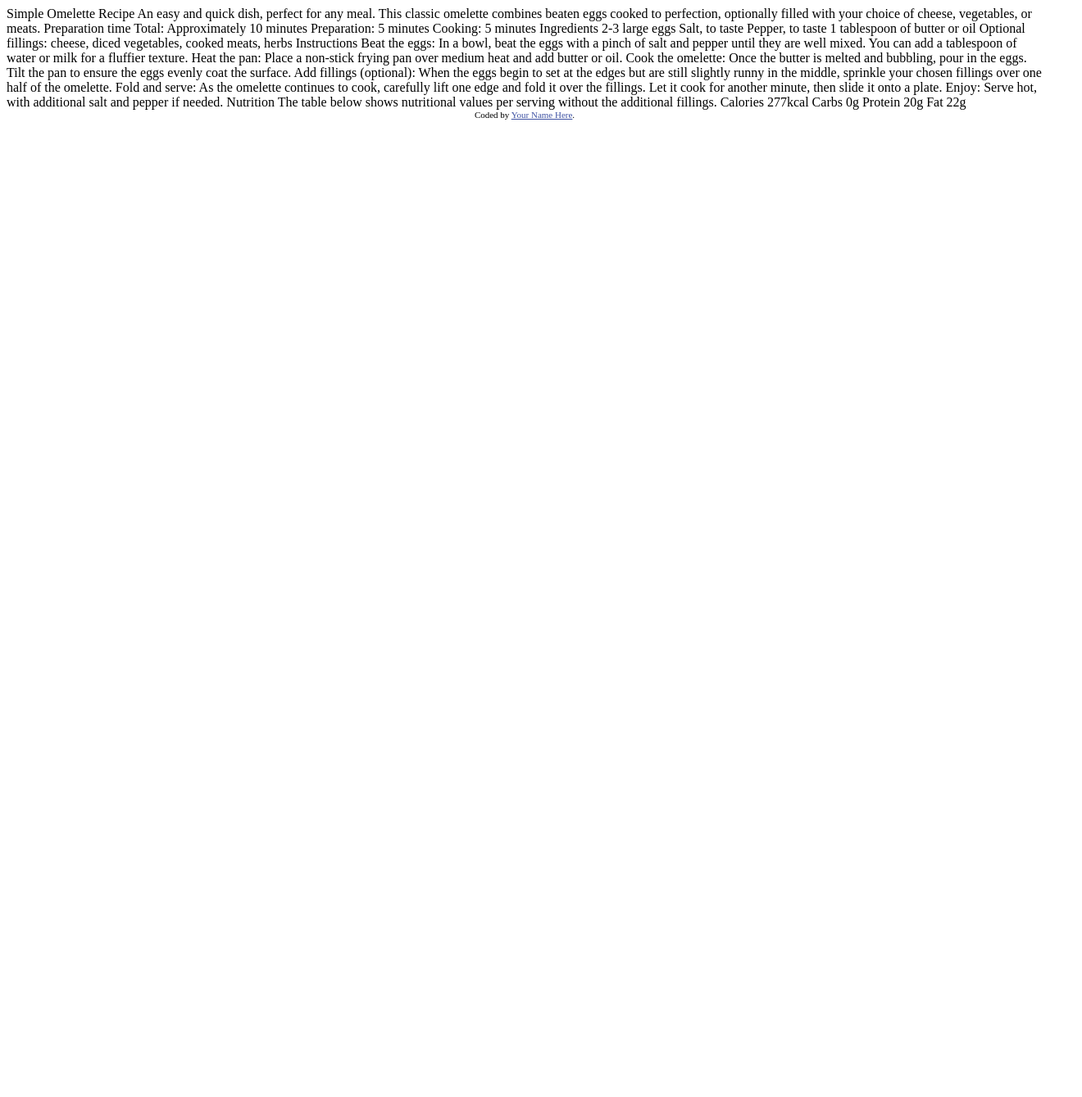
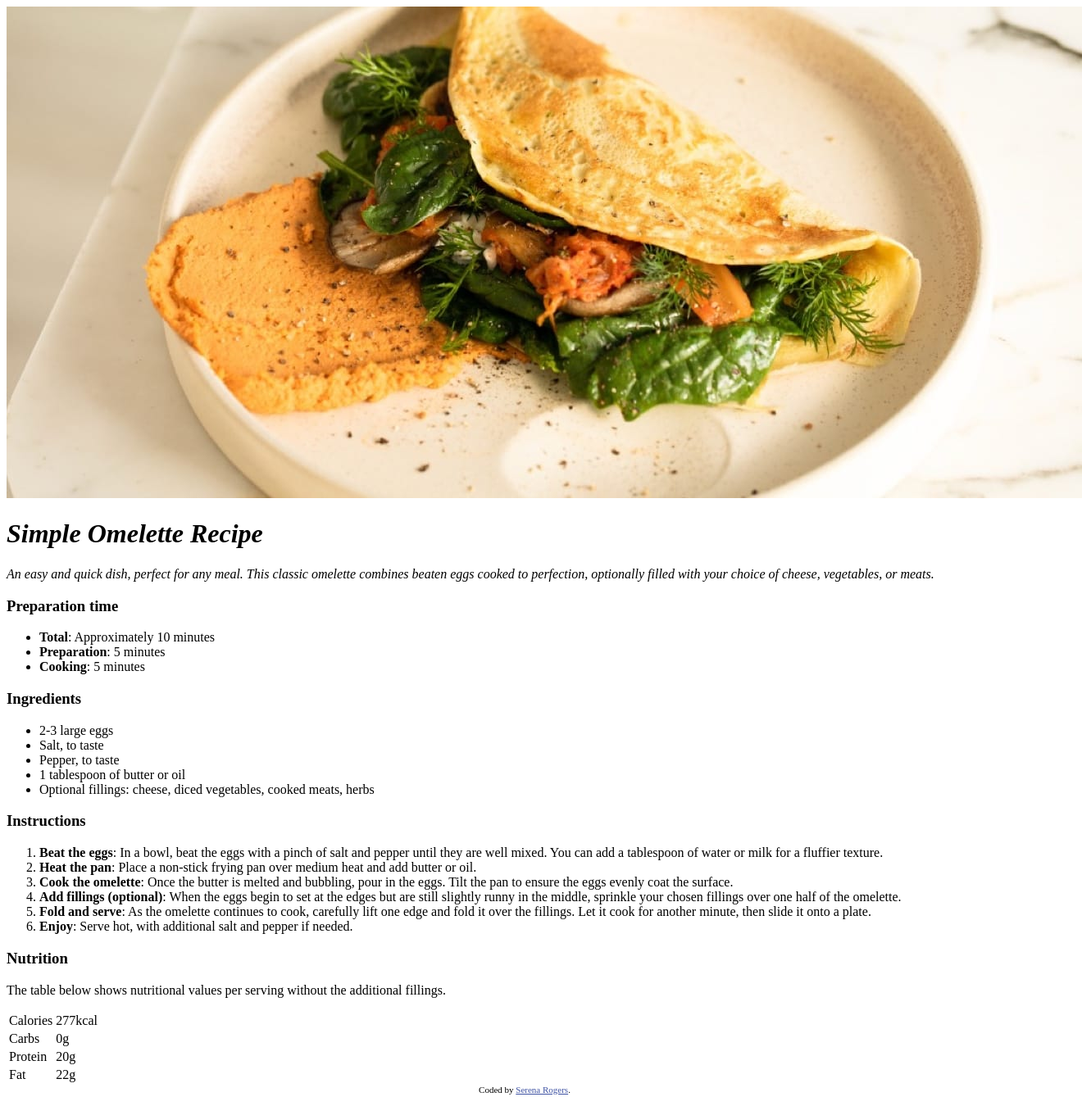
Before and after one commit to VampiricDuck/recipe-page, a plain HTML site: page index.html in a window 1280 px wide. Shown: the whole page at 82% size, 1320 px wide, since content can reach past the window. Before the commit the page ends 800 px from the top, so only its background shows below. Drawn offline with Linux system fonts and the light colour scheme.

Commit message:
Final project Day (1)

```diff
--- a/index.html
+++ b/index.html
@@ -5,72 +5,80 @@
   <meta name="viewport" content="width=device-width, initial-scale=1.0"> <!-- displays site properly based on user's device -->
 
   <link rel="icon" type="image/png" sizes="32x32" href="./assets/images/favicon-32x32.png">
+  <link rel="stylesheet" href="styles.css">
 
-  <title>First Name Last Name | Recipe page</title>
+  <title>Serena Rogers | Recipe page</title>
+</head>
 
-  <!-- Feel free to remove these styles or customise in your own stylesheet 👍 -->
-  <style>
-    .attribution { font-size: 11px; text-align: center; }
-    .attribution a { color: hsl(228, 45%, 44%); }
-  </style>
-</head>
-<body>
+<body class="body">
+  <img src="./assets/images/image-omelette.jpeg" alt="Photo of a simple omelette on a white plate garnished with parsley" class="image-omelette"/>
 
-  Simple Omelette Recipe
+  <div class="recipe-title">
+    <h1><b>Simple Omelette Recipe</b></h1>
+  </div>
 
-  An easy and quick dish, perfect for any meal. This classic omelette combines beaten eggs cooked
-  to perfection, optionally filled with your choice of cheese, vegetables, or meats.
+  <div class="recipe-description">
+    <p>An easy and quick dish, perfect for any meal. This classic omelette combines beaten eggs cooked to perfection, optionally filled with your choice of cheese, vegetables, or meats.</p>
+  </div>
 
-  Preparation time
+  <div class="preparation-time">
+    <h3 class="preparation-time-title">Preparation time</h3>
+    <ul>
+      <li><b>Total</b>: Approximately 10 minutes</li>
+      <li><b>Preparation</b>: 5 minutes</li>
+      <li><b>Cooking</b>: 5 minutes</li>
+    </ul>
+  </div>
 
-  Total: Approximately 10 minutes
-  Preparation: 5 minutes
-  Cooking: 5 minutes
+  <div class="Ingredients">
+    <h3 class="ingredients-title">Ingredients</h3>
+    <ul>
+      <li>2-3 large eggs</li>
+      <li>Salt, to taste</li>
+      <li>Pepper, to taste</li>
+      <li>1 tablespoon of butter or oil</li>
+      <li>Optional fillings: cheese, diced vegetables, cooked meats, herbs</li>
+    </ul>
+  </div>
 
-  Ingredients
+  <div class="instructions">
+    <h3 class="instructions-title">Instructions</h3>
+    <ol>
+      <li><b>Beat the eggs</b>: In a bowl, beat the eggs with a pinch of salt and pepper until they are well mixed. You can add a tablespoon of water or milk for a fluffier texture.</li>
+      <li><b>Heat the pan</b>: Place a non-stick frying pan over medium heat and add butter or oil.</li>
+      <li><b>Cook the omelette</b>: Once the butter is melted and bubbling, pour in the eggs. Tilt the pan to ensure the eggs evenly coat the surface.</li>
+      <li><b>Add fillings (optional)</b>: When the eggs begin to set at the edges but are still slightly runny in the middle, sprinkle your chosen fillings over one half of the omelette.</li>
+      <li><b>Fold and serve</b>: As the omelette continues to cook, carefully lift one edge and fold it over the fillings. Let it cook for another minute, then slide it onto a plate.</li>
+      <li><b>Enjoy</b>: Serve hot, with additional salt and pepper if needed.</li>
+    </ol>
+  </div>
 
-  2-3 large eggs
-  Salt, to taste
-  Pepper, to taste
-  1 tablespoon of butter or oil
-  Optional fillings: cheese, diced vegetables, cooked meats, herbs
+  <div class="nutrition">
+    <h3 class="nutrition-title">Nutrition</h3>
+    <p>The table below shows nutritional values per serving without the additional fillings.</p>
+  </div>
 
-  Instructions
 
-  Beat the eggs: In a bowl, beat the eggs with a pinch of salt and pepper until they are well mixed.
-  You can add a tablespoon of water or milk for a fluffier texture.
-
-  Heat the pan: Place a non-stick frying pan over medium heat and add butter or oil.
-
-  Cook the omelette: Once the butter is melted and bubbling, pour in the eggs. Tilt the pan to ensure
-  the eggs evenly coat the surface.
-
-  Add fillings (optional): When the eggs begin to set at the edges but are still slightly runny in the
-  middle, sprinkle your chosen fillings over one half of the omelette.
-
-  Fold and serve: As the omelette continues to cook, carefully lift one edge and fold it over the
-  fillings. Let it cook for another minute, then slide it onto a plate.
-
-  Enjoy: Serve hot, with additional salt and pepper if needed.
-
-  Nutrition
-
-  The table below shows nutritional values per serving without the additional fillings.
-
-  Calories
-  277kcal
-
-  Carbs
-  0g
-
-  Protein
-  20g
-
-  Fat
-  22g
+  <table class="nutrition-table">
+    <tr>
+      <td>Calories</td>
+      <td class="table-data">277kcal</td>
+    <tr>
+      <td>Carbs</td>
+      <td class="table-data">0g</td>
+    </tr>
+    <tr>
+      <td>Protein</td>
+      <td class="table-data">20g</td>
+    </tr>
+    <tr>
+      <td>Fat</td>
+      <td class="table-data">22g</td>
+    </tr>
+  </table>
 
   <div class="attribution">
-    Coded by <a href="#">Your Name Here</a>.
+    Coded by <a href="https://github.com/VampiricDuck">Serena Rogers</a>.
   </div>
 </body>
 </html>
--- /dev/null
+++ b/styles.css
@@ -0,0 +1,52 @@
+body {
+
+}
+
+.image-omelette {
+
+}
+
+.recipe-title {
+    font-style: italic;
+}
+
+.recipe-description {
+    font-style: italic;
+}
+
+.preparation-time {
+
+}
+
+.preparation-time-title {
+
+}
+
+.ingredients {
+
+}
+
+.ingredients-title {
+
+}
+
+.nutrition {
+
+}
+
+.nutrition-title {
+
+}
+
+.nutrition-table {
+
+}
+
+.attribution {
+    font-size: 11px;
+    text-align: center;
+}
+
+.attribution a {
+    color: hsl(228, 45%, 44%);
+}
```
Also changed, not shown: 3 other files.
